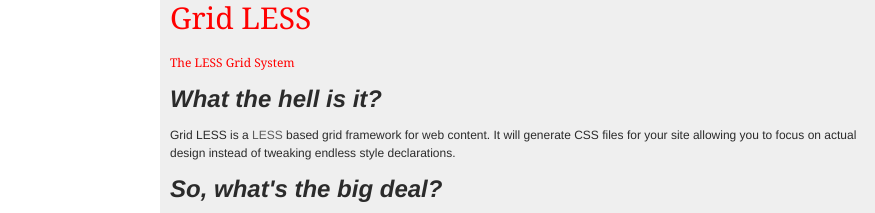
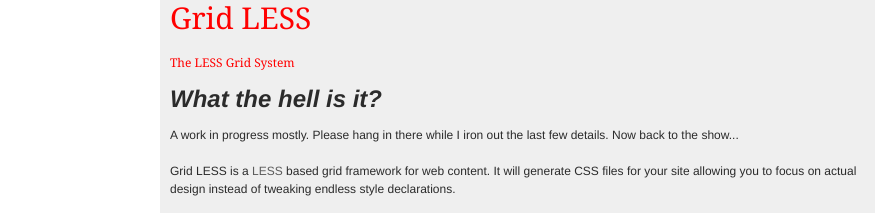
Before and after one commit to xdissent/grid-less, a plain HTML site: page index.html in a window 1280 px wide. Shown: the top 213 px of the page, 0-875 px from the left. Drawn offline with Linux system fonts and the light colour scheme.

Commit message:
More updates.

```diff
--- a/index.html
+++ b/index.html
@@ -45,6 +45,7 @@
 
         <div id="intro">
             <h2>What the hell is it?</h2>
+            <p>A work in progress mostly. Please hang in there while I iron out the last few details. Now back to the show...</p>
             <p>Grid LESS is a <a href="http://lesscss.org" title="LESS">LESS</a> based grid framework for web content. It will generate CSS files for your site allowing you to focus on actual design instead of tweaking endless style declarations. </p>
 
             <h2>So, what's the big deal?</h2>
```
